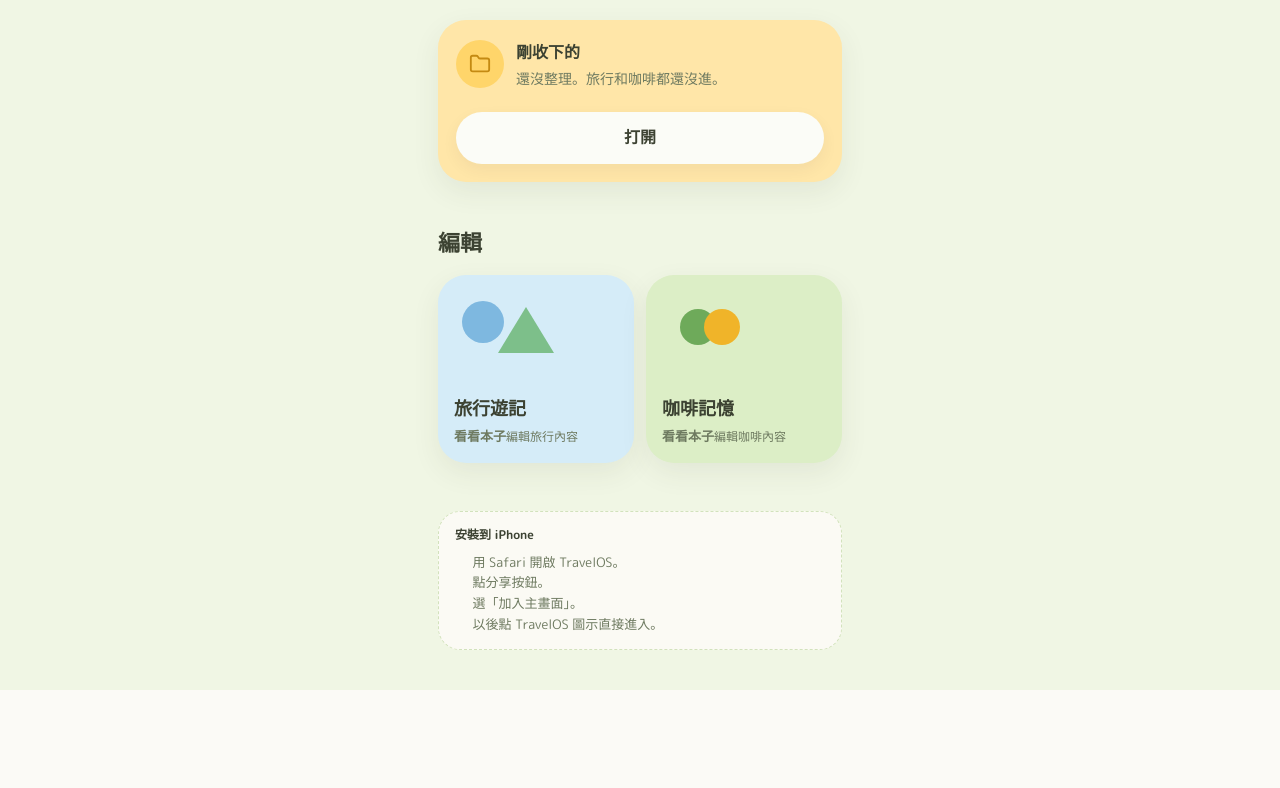
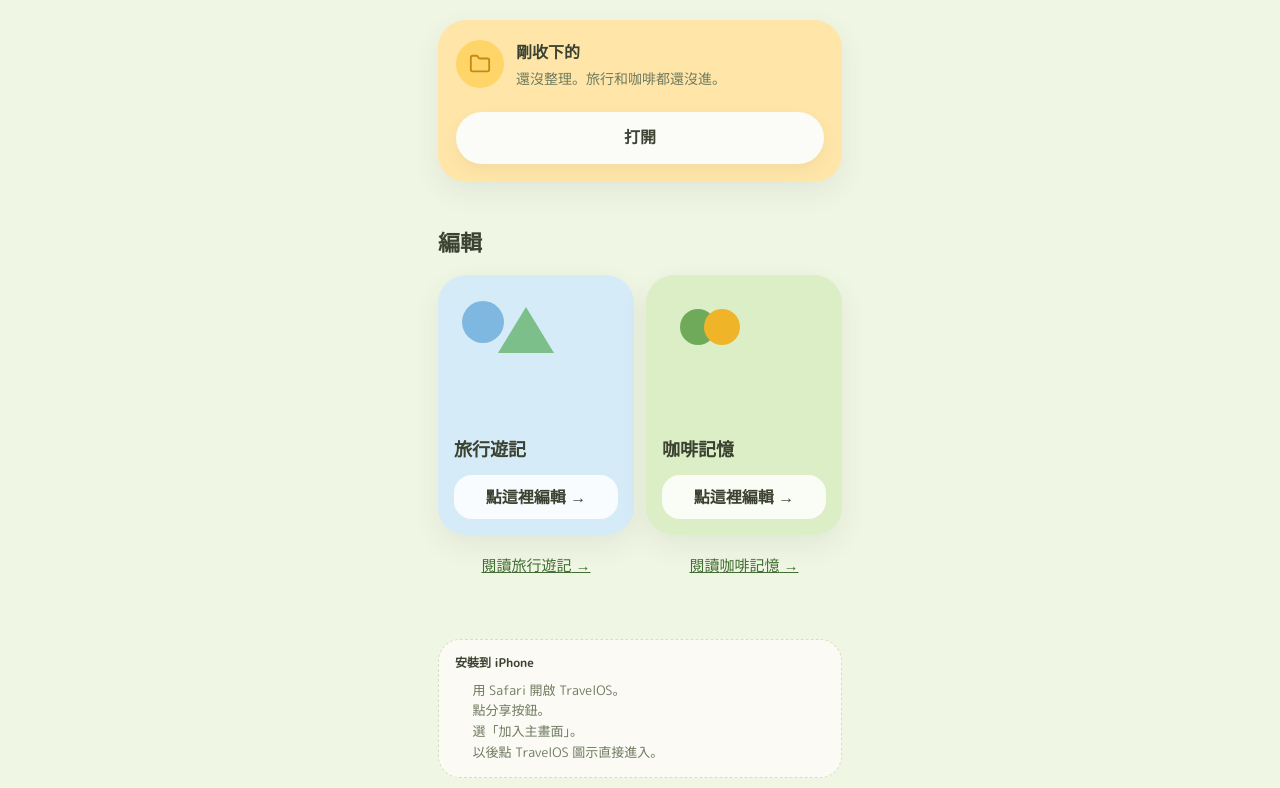
Before and after one commit to c8vzn4ym5g-ai/travelos2, a Next.js app: page /family in a window 1280 px wide. Shown: the part 615-1403 px from the top of the page. Before the commit the page ends 1305 px from the top, so only its background shows below. Built offline with nearby package versions, Linux system fonts and the light colour scheme; no server answers.

Commit message:
Make entire family editor cards tappable with separate reading links

```diff
--- a/app/family/family.css
+++ b/app/family/family.css
@@ -305,6 +305,50 @@
   border-radius: 28px;
   box-shadow: var(--fam-shadow);
   padding: 18px 16px 16px;
+}
+
+[data-surface="family"] .fam-editor-card {
+  width: 100%;
+  min-height: 260px;
+  box-sizing: border-box;
+  color: inherit;
+  text-decoration: none;
+  cursor: pointer;
+  touch-action: manipulation;
+  -webkit-tap-highlight-color: rgba(60, 110, 45, .2);
+}
+
+[data-surface="family"] .fam-editor-card:active {
+  transform: scale(.98);
+}
+
+[data-surface="family"] .fam-editor-card:focus-visible {
+  outline: 3px solid #426d33;
+  outline-offset: 4px;
+}
+
+[data-surface="family"] .fam-editor-card-action {
+  display: block;
+  margin-top: 12px;
+  padding: 10px 8px;
+  border-radius: 18px;
+  background: rgba(255, 255, 255, .85);
+  text-align: center;
+  font-size: 16px;
+  font-weight: 700;
+}
+
+[data-surface="family"] .fam-editor-read {
+  display: flex;
+  align-items: center;
+  justify-content: center;
+  min-height: 48px;
+  margin-top: 8px;
+  padding: 8px;
+  color: #426d33;
+  text-align: center;
+  font-size: 15px;
+  text-decoration: underline;
 }
 
 [data-surface="family"] .fam-album-sky {
--- a/app/family/page.tsx
+++ b/app/family/page.tsx
@@ -84,7 +84,8 @@ export default function FamilyWorkspacePage() {
         <h2 className="fam-section">編輯</h2>
         <div className="mt-4 grid grid-cols-2 gap-3">
           {departments.map((department) => (
-            <article className={`fam-album fam-album-${department.album}`} key={department.title}>
+            <div className="min-w-0" key={department.title}>
+            <a className={`fam-album fam-album-${department.album} fam-editor-card`} href={department.editHref} aria-label={department.editLabel}>
               <div className="fam-album-art" aria-hidden>
                 {department.album === "sky" ? (
                   <>
@@ -100,14 +101,11 @@ export default function FamilyWorkspacePage() {
               </div>
               <div>
                 <h3 className="fam-album-title">{department.title}</h3>
-                <Link className="fam-quiet-action" href={department.viewHref}>
-                  看看本子
-                </Link>
-                <Link className="fam-edit-link" href={department.editHref}>
-                  {department.editLabel}
-                </Link>
+                <span className="fam-editor-card-action">點這裡編輯 →</span>
               </div>
-            </article>
+            </a>
+            <a className="fam-editor-read" href={department.viewHref}>閱讀{department.title} →</a>
+            </div>
           ))}
         </div>
       </section>
```
